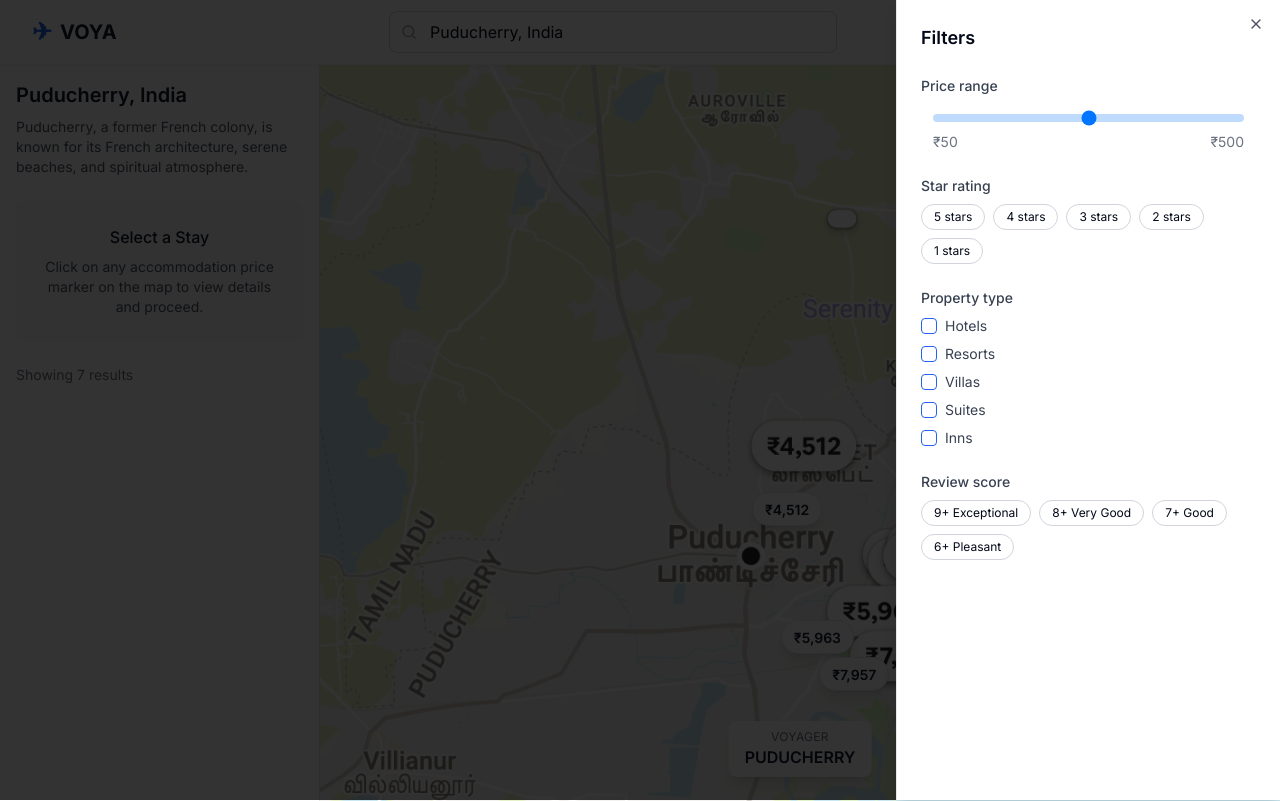
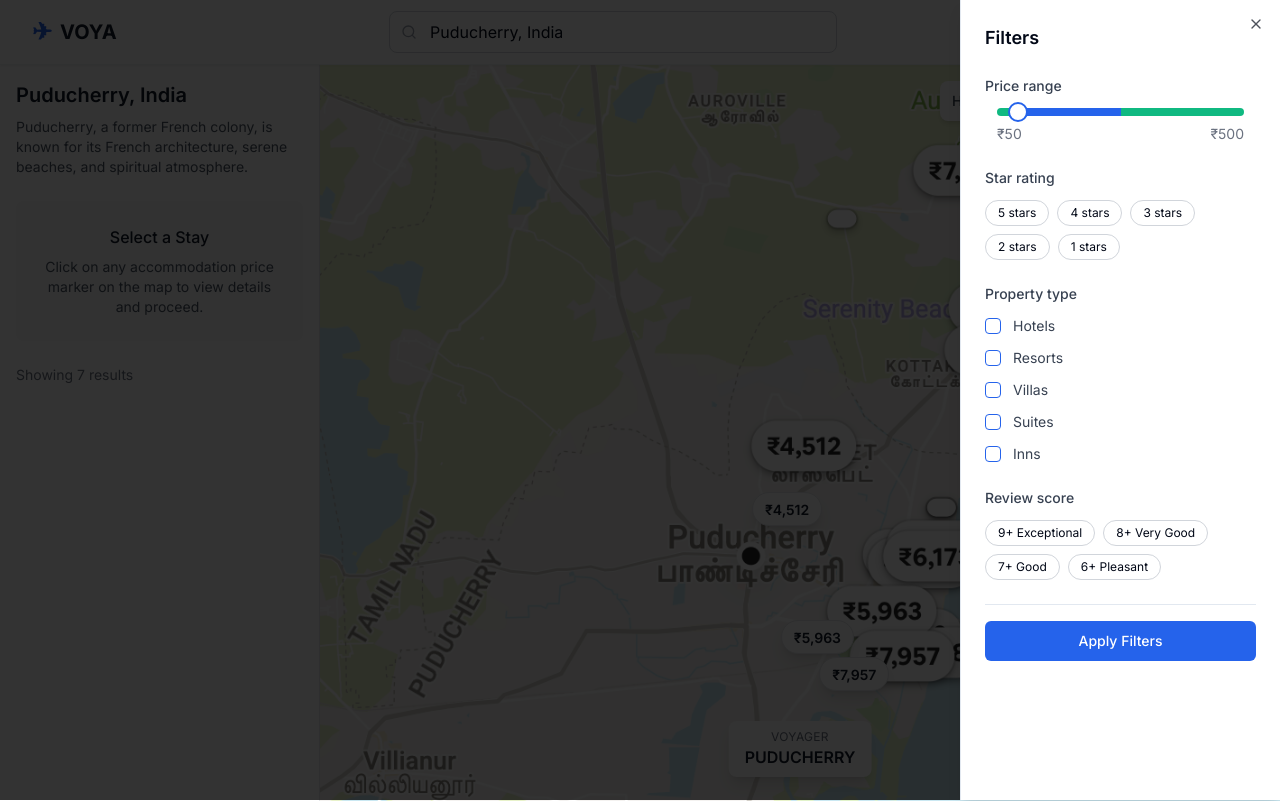
Before and after one commit to PlayZone30/voya-trip-architect-02, a React (Vite) app: page /search in a window 1280 px wide. Both pictures are taken after a click on the button 1244 px from the left and 101 px from the top of the page. Built offline with nearby package versions, Linux system fonts and the light colour scheme.

Commit message:
Fix: Improve filter button UI and functionality
- Make filter items selectable and consistent.
- Add an "Apply" button to the filter panel.

```diff
--- a/src/pages/SearchResults.tsx
+++ b/src/pages/SearchResults.tsx
@@ -9,6 +9,7 @@ import { Card, CardContent, CardHeader, CardTitle } from '../components/ui/card'
 import { Sheet, SheetContent, SheetHeader, SheetTitle, SheetTrigger } from '../components/ui/sheet';
 import { Switch } from '../components/ui/switch';
 import { Checkbox } from '../components/ui/checkbox';
+import { Slider } from '../components/ui/slider';
 import { sampleAccommodations, getAccommodationById } from '../data/accommodations';
 
 const SearchResults = () => {
@@ -18,6 +19,11 @@ const SearchResults = () => {
   const [showAttractions, setShowAttractions] = useState(false);
   const [priceRange, setPriceRange] = useState([50, 500]);
   const [selectedStayId, setSelectedStayId] = useState<number | null>(null);
+
+  // Filter states
+  const [selectedStarRatings, setSelectedStarRatings] = useState<number[]>([]);
+  const [selectedPropertyTypes, setSelectedPropertyTypes] = useState<string[]>([]);
+  const [selectedReviewScores, setSelectedReviewScores] = useState<string[]>([]);
 
   const selectedStay = selectedStayId ? getAccommodationById(selectedStayId) : null;
 
@@ -29,6 +35,40 @@ const SearchResults = () => {
   const handleProceed = () => {
     // Navigate to stay selected page
     window.location.href = '/stays';
+  };
+
+  const handleStarRatingToggle = (stars: number) => {
+    setSelectedStarRatings(prev =>
+      prev.includes(stars)
+        ? prev.filter(s => s !== stars)
+        : [...prev, stars]
+    );
+  };
+
+  const handlePropertyTypeToggle = (type: string) => {
+    setSelectedPropertyTypes(prev =>
+      prev.includes(type)
+        ? prev.filter(t => t !== type)
+        : [...prev, type]
+    );
+  };
+
+  const handleReviewScoreToggle = (score: string) => {
+    setSelectedReviewScores(prev =>
+      prev.includes(score)
+        ? prev.filter(s => s !== score)
+        : [...prev, score]
+    );
+  };
+
+  const handleApplyFilters = () => {
+    console.log('Applying filters:', {
+      priceRange,
+      selectedStarRatings,
+      selectedPropertyTypes,
+      selectedReviewScores
+    });
+    // Here you would typically filter the accommodations and update the results
   };
 
   return (
@@ -143,38 +183,43 @@ const SearchResults = () => {
                   <Filter className="h-4 w-4" />
                 </Button>
               </SheetTrigger>
-              <SheetContent>
+              <SheetContent className="w-80">
                 <SheetHeader>
                   <SheetTitle>Filters</SheetTitle>
                 </SheetHeader>
                 <div className="mt-6 space-y-6">
+                  {/* Price Range */}
                   <div>
-                    <label className="text-sm font-medium text-gray-700 mb-2 block">Price range</label>
+                    <label className="text-sm font-medium text-gray-700 mb-3 block">Price range</label>
                     <div className="px-3">
-                      <div className="relative">
-                        <input
-                          type="range"
-                          min="0"
-                          max="1000"
-                          value={priceRange[1]}
-                          onChange={(e) => setPriceRange([priceRange[0], parseInt(e.target.value)])}
-                          className="w-full h-2 bg-blue-200 rounded-lg appearance-none cursor-pointer"
-                        />
-                      </div>
-                      <div className="flex justify-between text-sm text-gray-500 mt-1">
+                      <Slider
+                        value={priceRange}
+                        onValueChange={setPriceRange}
+                        max={1000}
+                        min={0}
+                        step={10}
+                        className="w-full"
+                      />
+                      <div className="flex justify-between text-sm text-gray-500 mt-2">
                         <span>₹{priceRange[0]}</span>
                         <span>₹{priceRange[1]}</span>
                       </div>
                     </div>
                   </div>
 
+                  {/* Star Rating */}
                   <div>
-                    <label className="text-sm font-medium text-gray-700 mb-2 block">Star rating</label>
+                    <label className="text-sm font-medium text-gray-700 mb-3 block">Star rating</label>
                     <div className="flex flex-wrap gap-2">
                       {[5, 4, 3, 2, 1].map((stars) => (
                         <button
                           key={stars}
-                          className="px-3 py-1 text-xs border border-gray-300 rounded-full hover:bg-gray-50"
+                          onClick={() => handleStarRatingToggle(stars)}
+                          className={`px-3 py-1 text-xs border rounded-full transition-colors ${
+                            selectedStarRatings.includes(stars)
+                              ? 'bg-blue-600 text-white border-blue-600'
+                              : 'border-gray-300 hover:bg-gray-50'
+                          }`}
                         >
                           {stars} stars
                         </button>
@@ -182,30 +227,51 @@ const SearchResults = () => {
                     </div>
                   </div>
 
+                  {/* Property Type */}
                   <div>
-                    <label className="text-sm font-medium text-gray-700 mb-2 block">Property type</label>
-                    <div className="space-y-2">
+                    <label className="text-sm font-medium text-gray-700 mb-3 block">Property type</label>
+                    <div className="space-y-3">
                       {['Hotels', 'Resorts', 'Villas', 'Suites', 'Inns'].map((type) => (
-                        <label key={type} className="flex items-center">
-                          <Checkbox className="mr-2" />
+                        <label key={type} className="flex items-center cursor-pointer">
+                          <Checkbox
+                            checked={selectedPropertyTypes.includes(type)}
+                            onCheckedChange={() => handlePropertyTypeToggle(type)}
+                            className="mr-3"
+                          />
                           <span className="text-sm text-gray-700">{type}</span>
                         </label>
                       ))}
                     </div>
                   </div>
 
+                  {/* Review Score */}
                   <div>
-                    <label className="text-sm font-medium text-gray-700 mb-2 block">Review score</label>
+                    <label className="text-sm font-medium text-gray-700 mb-3 block">Review score</label>
                     <div className="flex flex-wrap gap-2">
                       {['9+ Exceptional', '8+ Very Good', '7+ Good', '6+ Pleasant'].map((score) => (
                         <button
                           key={score}
-                          className="px-3 py-1 text-xs border border-gray-300 rounded-full hover:bg-gray-50"
+                          onClick={() => handleReviewScoreToggle(score)}
+                          className={`px-3 py-1 text-xs border rounded-full transition-colors ${
+                            selectedReviewScores.includes(score)
+                              ? 'bg-blue-600 text-white border-blue-600'
+                              : 'border-gray-300 hover:bg-gray-50'
+                          }`}
                         >
                           {score}
                         </button>
                       ))}
                     </div>
+                  </div>
+
+                  {/* Apply Button */}
+                  <div className="pt-4 border-t">
+                    <Button
+                      onClick={handleApplyFilters}
+                      className="w-full bg-blue-600 hover:bg-blue-700 text-white"
+                    >
+                      Apply Filters
+                    </Button>
                   </div>
                 </div>
               </SheetContent>
```
